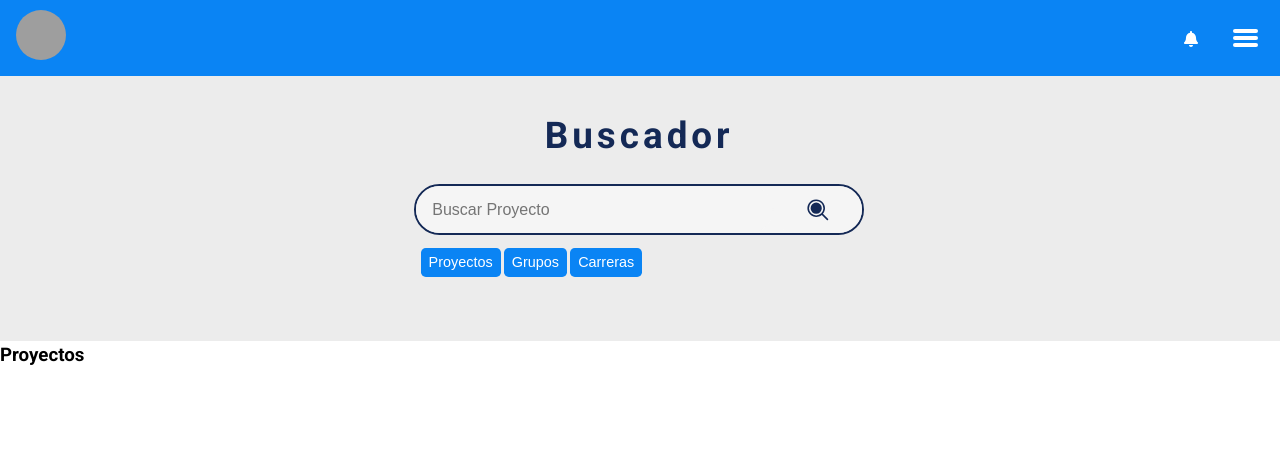
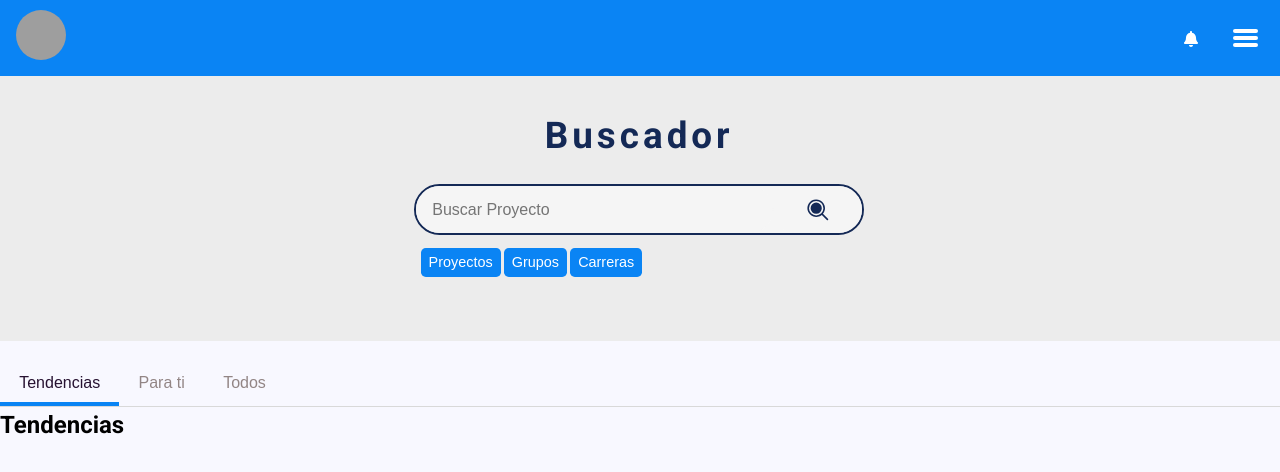
Before and after one commit to leididelapuente13/PlataformaProyectosAula, a React (Vite) app in the folder client/: page /filter in a window 1280 px wide. Shown: the top 472 px of the page. Built offline with nearby package versions, Linux system fonts and the light colour scheme; grey boxes are pictures that could not be loaded.

Commit message:
feat(mainprojectsection.jsx): create component to navigate between the different projects sections

```diff
--- a/client/src/assets/styles/mixins/_mixins.scss
+++ b/client/src/assets/styles/mixins/_mixins.scss
@@ -12,7 +12,7 @@
 	max-width: 270px;
 	margin: auto;
 
-	&:hover{
+	&:hover {
 		background-color: $backgroundHover;
 		transition: background-color 0.4s ease-in;
 	}
@@ -136,3 +136,21 @@
 	padding: 1rem;
 	margin: auto;
 }
+
+@mixin sectionNav {
+	border-bottom: 1px solid $primary-grey;
+}
+
+@mixin sectionNavButton {
+	background-color: inherit;
+	color: $text-grey;
+	font-weight: 200;
+	border-radius: 0;
+}
+
+@mixin sectionNavButtonActive {
+	@extend .section__button;
+	color: $primary-purple;
+	font-weight: 300;
+	border-bottom: solid 4px $primary-blue;
+}
--- /dev/null
+++ b/client/src/components/project/filtersections/projects/main/MainProjectsSection.jsx
@@ -0,0 +1,67 @@
+// Styles
+import { useState } from 'react';
+import styles from './MainProjectsSection.module.scss';
+// Components
+// Dependencies
+
+export const MainProjectsSection = () => {
+	const [section, setSection] = useState({
+		trending: true,
+		foryou: false,
+		all: false,
+	});
+
+	const handleSetSection = (toUpdateSection) => {
+		const sectionsNewState = {
+			projects: false,
+			groups: false,
+			careers: false,
+		};
+
+		sectionsNewState[toUpdateSection] = true;
+
+		setSection(sectionsNewState);
+	};
+	return (
+		<section className={styles.section}>
+			<div className={styles.section__buttonContainer}>
+				<button
+					type='button'
+					onClick={() => handleSetSection('trending')}
+					className={
+						section.trending
+							? styles.section__buttonActive
+							: styles.section__button
+					}
+				>
+					Tendencias
+				</button>
+				<button
+					onClick={() => handleSetSection('foryou')}
+					type='button'
+					className={
+						section.foryou
+							? styles.section__buttonActive
+							: styles.section__button
+					}
+				>
+					Para ti
+				</button>
+				<button
+					onClick={() => handleSetSection('all')}
+					type='button'
+					className={
+						section.all ? styles.section__buttonActive : styles.section__button
+					}
+				>
+					Todos
+				</button>
+			</div>
+			<>
+                {section.trending && <h2>Tendencias</h2>}
+                {section.foryou && <h2>For You</h2>}
+                {section.all && <h2>All</h2>}
+            </>
+		</section>
+	);
+};
--- /dev/null
+++ b/client/src/components/project/filtersections/projects/main/MainProjectsSection.module.scss
@@ -0,0 +1,19 @@
+@import '../../../../../assets/styles/mixins/mixins';
+@import '../../../../../assets/styles/partials/variables';
+
+
+.section{
+    margin-top: 1.5rem;
+
+    &__buttonContainer{
+        @include sectionNav;
+    }
+
+    &__button{
+        @include sectionNavButton;
+    }
+
+    &__buttonActive{
+        @include sectionNavButtonActive;
+    }
+}
--- a/client/src/pages/shared/Project/Filter/Filter.jsx
+++ b/client/src/pages/shared/Project/Filter/Filter.jsx
@@ -9,8 +9,9 @@ import robotImg from '../../../../assets/img/icons/robot.png';
 import { Nav as AdmiNav } from '../../../../components/layout/nav/AdminNav/Nav';
 import { Nav as StudentNav } from '../../../../components/layout/nav/StudentNav/Nav';
 import { Nav as ProfessorNav } from '../../../../components/layout/nav/ProfessorNav/Nav';
+import { MainProjectsSection } from '../../../../components/project/filtersections/projects/main/MainProjectsSection';
+// Dependencies
 import { useState } from 'react';
-// Dependencies
 
 export const Filter = () => {
 	const role = localStorage.getItem('role');
@@ -59,13 +60,25 @@ export const Filter = () => {
 						</div>
 					</form>
 					<div className={styles.section__wrapper}>
-						<button type='button' className={styles.section__button} onClick={()=>handleSetSection('projects')}>
+						<button
+							type='button'
+							className={styles.section__button}
+							onClick={() => handleSetSection('projects')}
+						>
 							Proyectos
 						</button>
-						<button type='button' className={styles.section__button} onClick={()=>handleSetSection('groups')}>
+						<button
+							type='button'
+							className={styles.section__button}
+							onClick={() => handleSetSection('groups')}
+						>
 							Grupos
 						</button>
-						<button type='button' className={styles.section__button} onClick={()=>handleSetSection('careers')}>
+						<button
+							type='button'
+							className={styles.section__button}
+							onClick={() => handleSetSection('careers')}
+						>
 							Carreras
 						</button>
 					</div>
@@ -77,11 +90,11 @@ export const Filter = () => {
 						/>
 					</div>
 				</section>
-                <>
-                    {section.projects && <h3>Proyectos</h3>}
-                    {section.groups && <h3>Groups</h3>}
-                    {section.careers && <h3>Careers</h3>}
-                </>
+				<>
+					{section.projects && <MainProjectsSection />}
+					{section.groups && <h3>Groups</h3>}
+					{section.careers && <h3>Careers</h3>}
+				</>
 			</main>
 		</>
 	);
--- a/client/src/pages/shared/Project/Filter/Filter.module.scss
+++ b/client/src/pages/shared/Project/Filter/Filter.module.scss
@@ -1,7 +1,7 @@
 @import '../../../../assets//styles/partials/variables';
 
 body {
-	background-color: $primary-white;
+	background-color: #f8f8ff;
 }
 
 .section {
--- a/client/src/pages/student/Profile/Profile.module.scss
+++ b/client/src/pages/student/Profile/Profile.module.scss
@@ -1,4 +1,5 @@
 @import '../../../assets/styles/partials/variables';
+@import '../../../assets/styles/mixins/mixins';
 .profile {
 	background-color: $primary-white;
 	padding: 1rem;
@@ -57,20 +58,14 @@
 	background-color: $primary-white;
 	min-height: 50vh;
 	&__button__container {
-        border-bottom: 1px solid $primary-grey;
+		@include sectionNav;
 	}
 
 	&__button {
-		background-color: inherit;
-        color: $text-grey;
-        font-weight: 200;
-        border-radius: 0;
+		@include sectionNavButton;
 	}
 
 	&__button__active {
-        @extend .section__button;
-        color: $primary-purple;
-        font-weight: 300;
-        border-bottom: solid 4px $primary-blue;
+       @include sectionNavButtonActive;
 	}
 }
```
